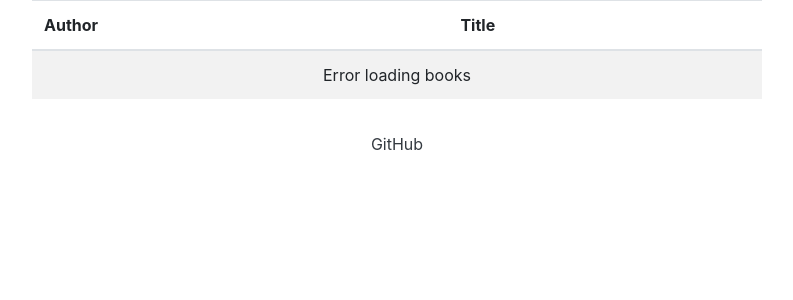
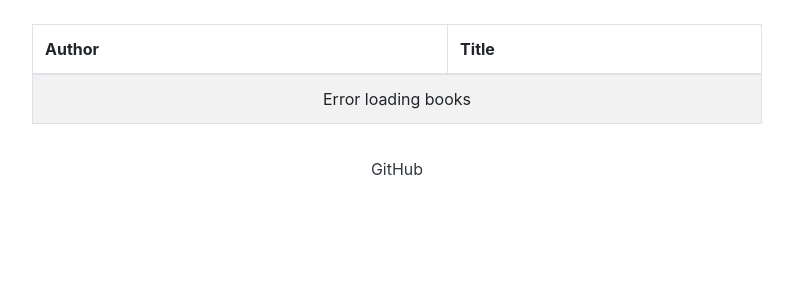
Before and after one commit to TobKed/books_client, a Django app: template src/books/templates/books/home.html in a window 1280 px wide. Shown: the top 300 px of the page, without its empty margins (243-1036 px from the left). Run offline with Django 3.2, Linux system fonts and the light colour scheme; the template is opened without the code that fills it, so the values that code supplies are empty; some libraries are stand-ins or nearby versions.

Commit message:
improve display

```diff
--- a/src/books/templates/books/base.html
+++ b/src/books/templates/books/base.html
@@ -25,7 +25,7 @@
 
 
 <main role="main" class="container">
-    <div class="row">
+    <div class="row mt-4">
         <div class="col-md-2"></div>
         <div class="col-md-8">
 
--- a/src/books/templates/books/home.html
+++ b/src/books/templates/books/home.html
@@ -4,7 +4,7 @@
 
 <td class="table-responsive mt-3">
 
-    <table id="booksTable" class="table table-bordred table-striped">
+    <table id="booksTable" class="table table-bordered table-striped table-hover">
         <thead>
             <th>Author</th>
             <th>Title</th>
--- a/src/static/booksjs.js
+++ b/src/static/booksjs.js
@@ -45,7 +45,7 @@
 
         let contentRow = $(
             "<tr class='bg-light d-none'>" +
-                "<td class='book-info' colspan=2>" +
+                "<td class='book-info container' colspan=2>" +
                 "</td>" +
             "</tr>"
         );
@@ -98,15 +98,20 @@
 }
 
 function getSingleBookInfoDiv(data) {
-    return $("<div>" +
-            "<p> author: " + data.author + "</p>" +
-            "<p> title: " + data.title + "</p>" +
-            "<p> publisher: " + data.publisher + "</p>" +
-            "<p> genre: " + genreFromNumbers(data.genre) + "</p>" +
-            "<p> isbn: " + data.isbn + "</p>" +
+    return $("<table class='table mb-2'>" +
+                "<tr class='bg-light'><td> author: </td>    <td class='book-author'>" + data.author + "</td></tr>" +
+                "<tr class='bg-light'><td> title: </td>     <td class='book-title'>" + data.title + "</td></tr>" +
+                "<tr class='bg-light'><td> publisher: </td> <td class='book-publisher'>" + data.publisher + "</td></tr>" +
+                "<tr class='bg-light'><td> genre: </td>     <td class='book-genre'>" + genreFromNumbers(data.genre) + "</td></tr>" +
+                "<tr class='bg-light'><td> isbn: </td>      <td class='book-isbn'>" + data.isbn + "</td></tr>" +
+            "</table>" +
+            "<div class='single-book-buttons-standard'>" +
+                "<button type='button' class='btn btn-info mx-2''>Delete</button>" +
+                "<button type='button' class='btn btn-danger mx-2' data-toggle='modal' data-target='#confirmBookRemoveModal'>Delete</button>" +
             "</div>" +
-                "<a class='btn btn-info mx-2' href='#'>Update</a>" +
-                "<button type='button' class='btn btn-danger mx-2' data-toggle='modal' data-target='#confirmBookRemoveModal'>Delete</button>" +
+            "<div class='single-book-buttons-save d-none'>" +
+                "<button type='button' class='btn btn-info mx-2'>Save</button>" +
+                "<button type='button' class='btn btn-secondary mx-2'>Cancel</button>" +
             "</div>"
     )
 }
```
